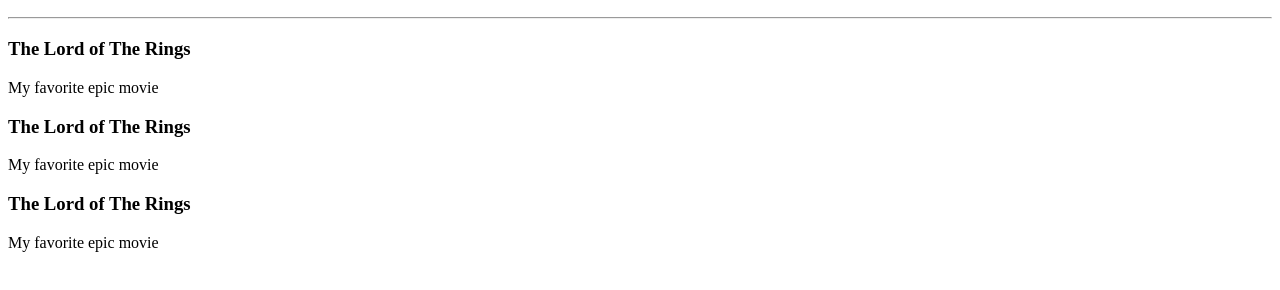
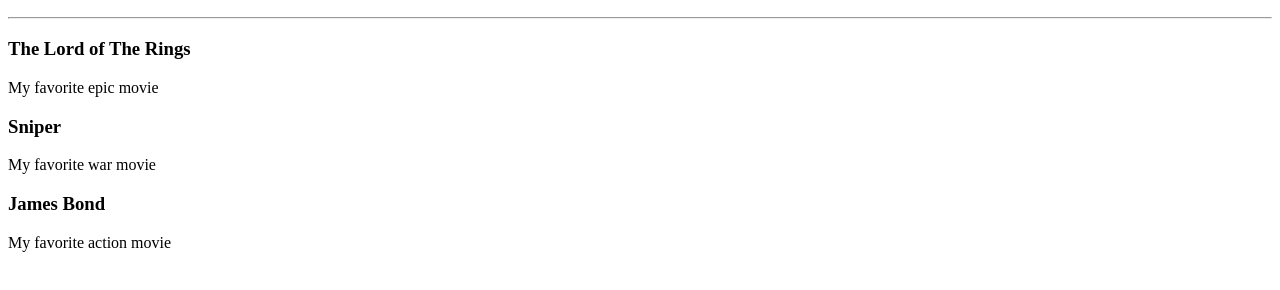
Before and after one commit to MatiBer/100DaysOfCode_PythonBootcamp, a plain HTML site: page Day41/Movie_Ranking/index.html in a window 1280 px wide. Shown: the part 96-386 px from the top of the page. Drawn offline with Linux system fonts and the light colour scheme.

Commit message:
Introduction to HTML

```diff
--- a/Day41/Movie_Ranking/index.html
+++ b/Day41/Movie_Ranking/index.html
@@ -7,17 +7,18 @@
 
 <hr />
 
+
+<h3>The Lord of The Rings</h3>
 <p>
-    <h3>The Lord of The Rings</h3>
-    My favorite epic movie
+My favorite epic movie
 </p>
 
+<h3>Sniper</h3>
 <p>
-    <h3>The Lord of The Rings</h3>
-    My favorite epic movie
+My favorite war movie
 </p>
 
+<h3>James Bond</h3>
 <p>
-    <h3>The Lord of The Rings</h3>
-    My favorite epic movie
+My favorite action movie
 </p>
```
